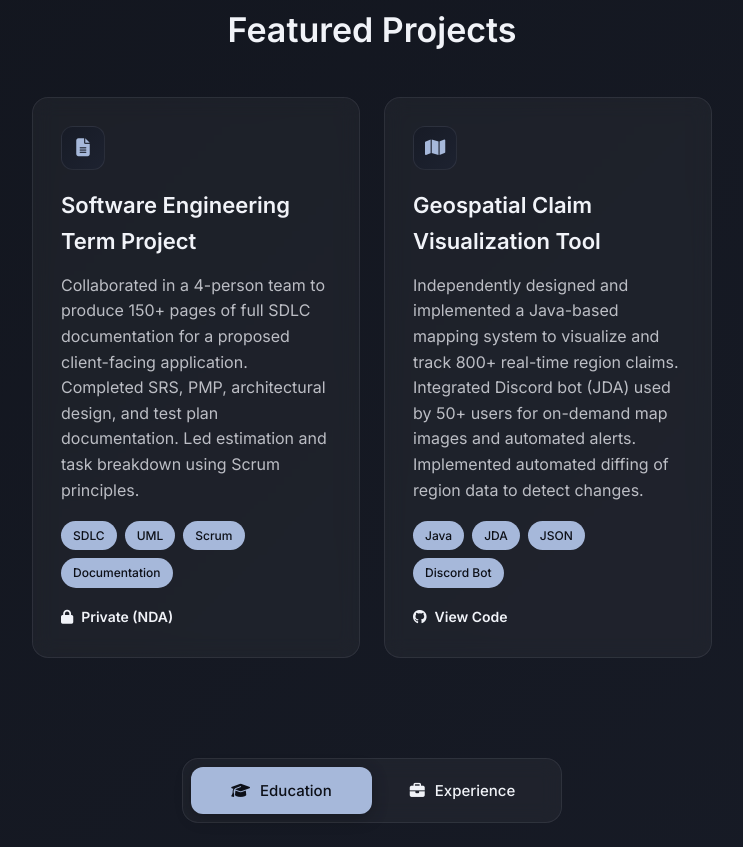
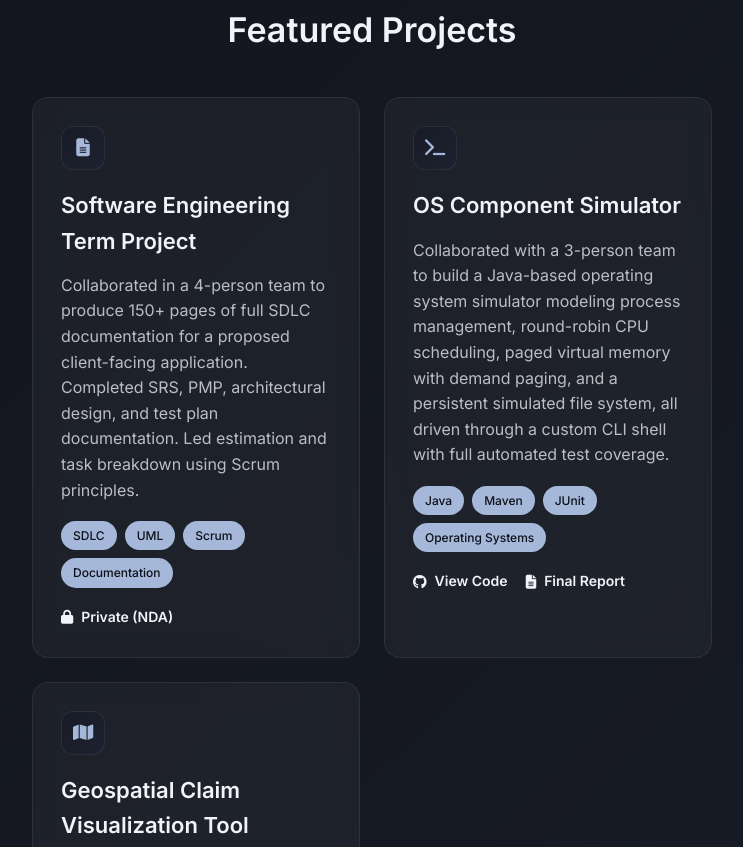
Before and after one commit to lucashill-dev/portfolio-website, a website built with Vite: page index.html in a window 1280 px wide. Shown: the part 766-1613 px from the top of the page, without its empty margins (268-1011 px from the left). Built offline with nearby package versions, Linux system fonts and the light colour scheme; some packages are replaced by stand-ins of ours.

Commit message:
Support project final report link and add new Project
Add an optional `report` field to Project and include a new "OS Component Simulator" entry with a GitHub link and final report URL. Refactor project link rendering (renderProjectLink -> renderProjectLinks) to show both code and report actions when available. Add initProjectReportLinks to open report links in a new tab (noopener) and call it from main.ts. Add styles for .project-links, tweak hover/underline behavior, and adjust private link hover rules.

```diff
--- a/src/data/projects.ts
+++ b/src/data/projects.ts
@@ -4,6 +4,7 @@ export interface Project {
   tech: string[];
   icon: string;
   link?: string;
+  report?: string;
   private?: boolean;
 }
 
@@ -17,6 +18,15 @@ export const projects: Project[] = [
     private: true,
   },
   {
+    title: 'OS Component Simulator',
+    description:
+      'Collaborated with a 3-person team to build a Java-based operating system simulator modeling process management, round-robin CPU scheduling, paged virtual memory with demand paging, and a persistent simulated file system, all driven through a custom CLI shell with full automated test coverage.',
+    tech: ['Java', 'Maven', 'JUnit', 'Operating Systems'],
+    icon: 'fa-solid fa-terminal',
+    link: 'https://github.com/aharalam/csc377-semester-project',
+    report: 'https://docs.google.com/document/d/1ksikfWp_83qLPLbha2Mag0HHgZM20e4Je_W_9pZBB2k/edit?tab=t.0',
+  },
+  {
     title: 'Geospatial Claim Visualization Tool',
     description:
       'Independently designed and implemented a Java-based mapping system to visualize and track 800+ real-time region claims. Integrated Discord bot (JDA) used by 50+ users for on-demand map images and automated alerts. Implemented automated diffing of region data to detect changes.',
--- a/src/main.ts
+++ b/src/main.ts
@@ -6,7 +6,7 @@ import { renderBackToTop, initBackToTop } from './components/backToTop';
 import { initScrollAnimations, initImageFadeIn, initSmoothScrollLinks } from './components/scrollAnimations';
 import { initCardGlow } from './components/cardGlow';
 import { renderHero } from './sections/hero';
-import { renderProjects } from './sections/projects';
+import { renderProjects, initProjectReportLinks } from './sections/projects';
 import { renderExperience, initExperienceTabs } from './sections/experience';
 import { renderSkills } from './sections/skills';
 import { renderContact } from './sections/contact';
@@ -33,4 +33,5 @@ initSmoothScrollLinks();
 initScrollAnimations();
 initImageFadeIn();
 initCardGlow();
+initProjectReportLinks();
 inject();
--- a/src/sections/projects.ts
+++ b/src/sections/projects.ts
@@ -1,6 +1,19 @@
 import { projects, type Project } from '../data/projects';
 
-function renderProjectLink(project: Project): string {
+function renderProjectLinks(project: Project): string {
+  if (project.link && project.report) {
+    return `
+      <div class="project-links">
+        <span class="project-link">
+          <i class="fa-brands fa-github" aria-hidden="true"></i>
+          <span>View Code</span>
+        </span>
+        <span class="project-link project-link--report" data-report-url="${project.report}">
+          <i class="fa-solid fa-file-lines" aria-hidden="true"></i>
+          <span>Final Report</span>
+        </span>
+      </div>`;
+  }
   if (project.link) {
     return `
       <span class="project-link">
@@ -29,7 +42,7 @@ function renderProjectCard(project: Project): string {
       <div class="project-tech">
         ${project.tech.map((tag) => `<span class="tech-tag">${tag}</span>`).join('')}
       </div>
-      ${renderProjectLink(project)}
+      ${renderProjectLinks(project)}
     </div>`;
 
   if (project.link) {
@@ -51,3 +64,15 @@ export function renderProjects(): string {
       </div>
     </section>`;
 }
+
+export function initProjectReportLinks(): void {
+  const reportLinks = document.querySelectorAll<HTMLElement>('.project-link--report');
+  reportLinks.forEach((link) => {
+    link.addEventListener('click', (e) => {
+      e.preventDefault();
+      e.stopPropagation();
+      const url = link.dataset.reportUrl;
+      if (url) window.open(url, '_blank', 'noopener');
+    });
+  });
+}
--- a/src/styles/sections/projects.css
+++ b/src/styles/sections/projects.css
@@ -86,6 +86,17 @@ main section.animate-in .project-card {
     font-weight: 500;
 }
 
+.project-links {
+    display: flex;
+    flex-wrap: wrap;
+    gap: 18px;
+    margin-top: 18px;
+}
+
+.project-links .project-link {
+    margin-top: 0;
+}
+
 .project-link {
     display: inline-flex;
     align-items: center;
@@ -97,16 +108,24 @@ main section.animate-in .project-card {
     transition: color 0.25s ease;
 }
 
-.project-card:hover .project-link {
+.project-link:hover {
     color: var(--accent-strong);
+    text-decoration: underline;
+}
+
+.project-link--report {
+    cursor: pointer;
+    position: relative;
+    z-index: 3;
 }
 
 .project-link--private {
     color: var(--text-muted);
 }
 
-.project-card:hover .project-link--private {
+.project-link--private:hover {
     color: var(--text-muted);
+    text-decoration: none;
 }
 
 @media (max-width: 725px) {
```
